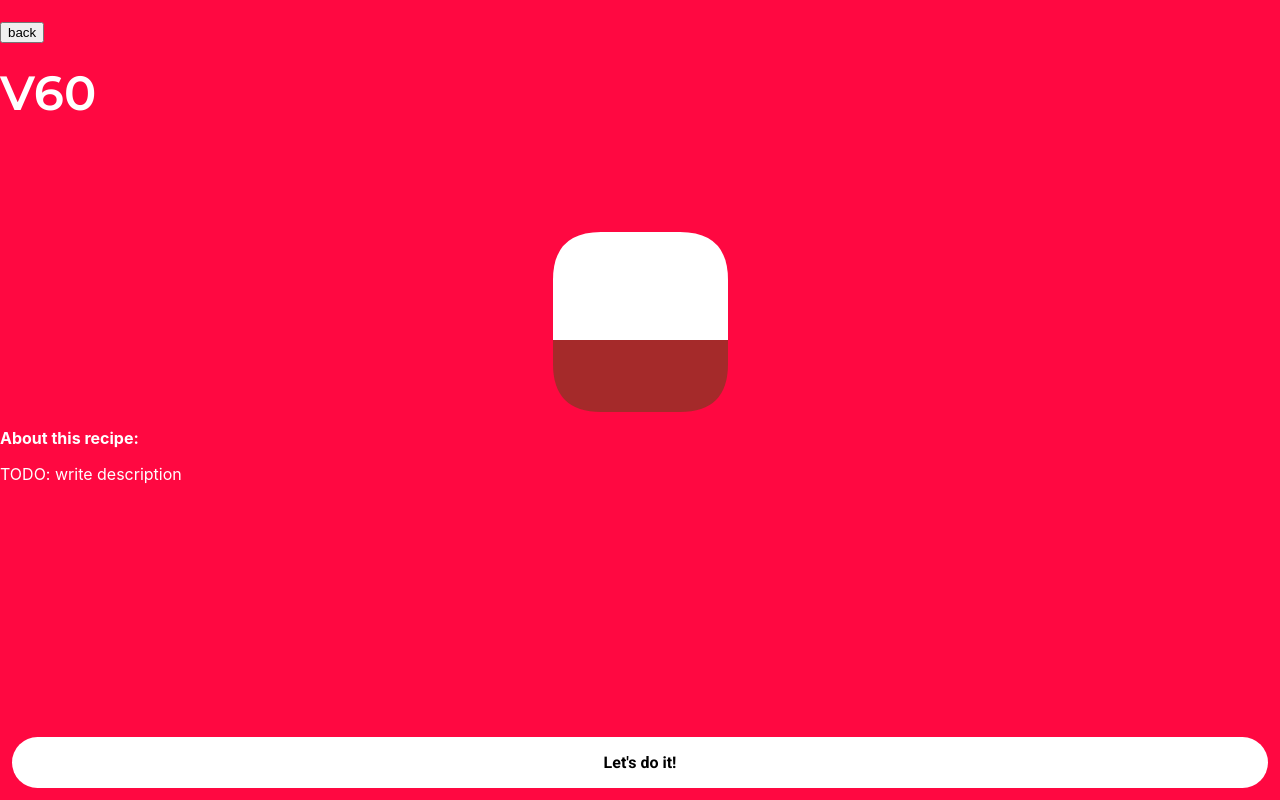
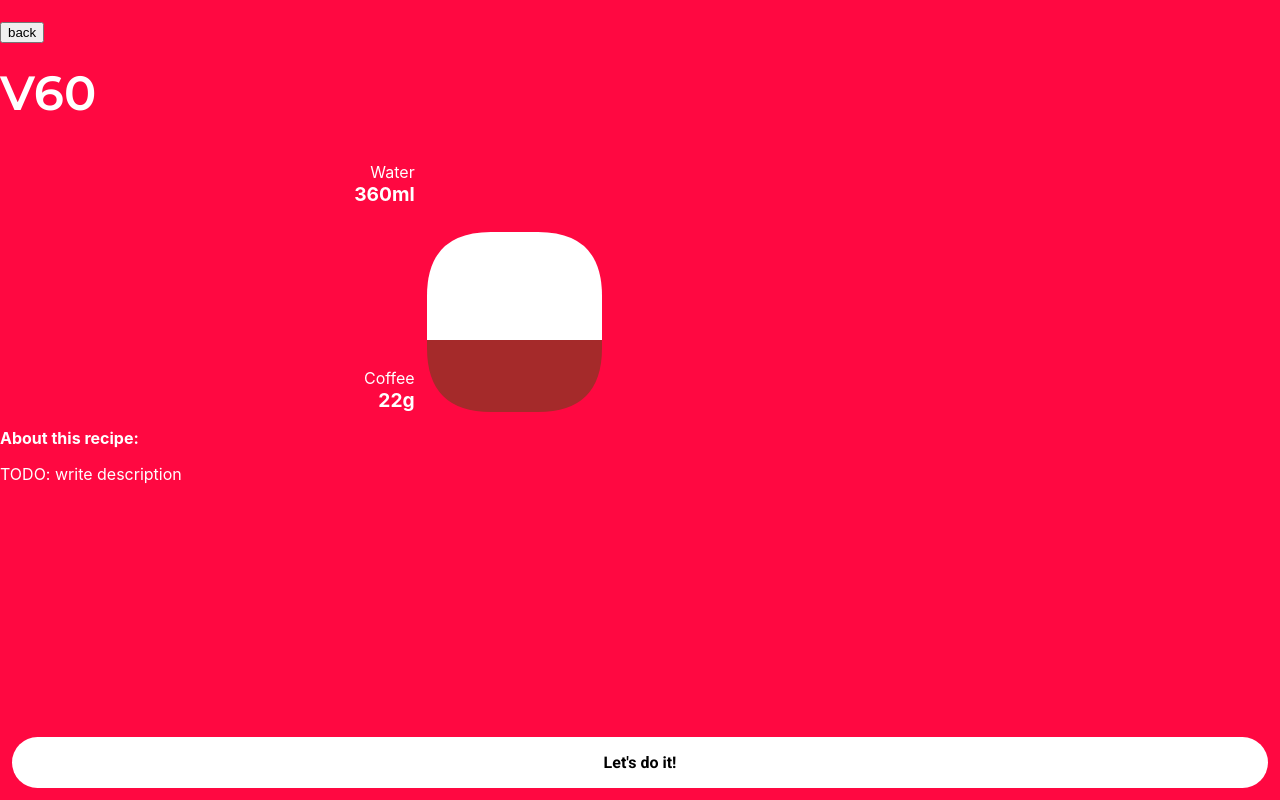
Before and after one commit to nielsrowinbik/qoffeetime, a Next.js app: page /recipe/1 in a window 1280 px wide. Built offline with nearby package versions, Linux system fonts and the light colour scheme.

Commit message:
Add labels that show the values to RatioSlider

```diff
--- a/components/RatioSlider/RatioSlider.tsx
+++ b/components/RatioSlider/RatioSlider.tsx
@@ -1,10 +1,12 @@
 import { FC, useCallback, useRef, useState } from "react";
-
-import { RatioSliderContainer } from "./RatioSliderContainer";
 
 import { useBoundingClientRect } from "../../hooks/use-boundingclientrect";
 
 import { Recipe } from "../../utils/types";
+
+import { RatioSliderContainer as Container } from "./RatioSliderContainer";
+import { RatioSliderValueLabelContainer as LabelContainer } from "./RatioSliderValueLabelContainer";
+import { RatioSliderValueLabel as Label } from "./RatioSliderValueLabel";
 
 type RatioSliderProps = {
     borderRadius?: number;
@@ -17,11 +19,11 @@ type RatioSliderProps = {
 };
 
 export const RatioSlider: FC<RatioSliderProps> = ({
-    borderRadius = 48,
+    borderRadius = 64,
     height = 250,
     minFill = 0.5,
     onChange,
-    recipe: { maxWater, minWater },
+    recipe: { defaultRatio, maxWater, minWater },
     width = 175,
     ...props
 }) => {
@@ -107,7 +109,16 @@ export const RatioSlider: FC<RatioSliderProps> = ({
     const waterHeight = filledHeight - coffeeHeight - borderRadius;
 
     return (
-        <RatioSliderContainer>
+        <Container>
+            <LabelContainer>
+                <Label type="Water" value={value} unit="ml" />
+                <Label
+                    bottomOffset={0}
+                    type="Coffee"
+                    value={(defaultRatio / 1000) * value}
+                    unit="g"
+                />
+            </LabelContainer>
             <svg
                 height={height}
                 width={width}
@@ -166,6 +177,6 @@ export const RatioSlider: FC<RatioSliderProps> = ({
                     />
                 </g>
             </svg>
-        </RatioSliderContainer>
+        </Container>
     );
 };
--- a/components/RatioSlider/RatioSliderContainer.tsx
+++ b/components/RatioSlider/RatioSliderContainer.tsx
@@ -1,7 +1,6 @@
 import styled from "styled-components";
 
 export const RatioSliderContainer = styled.div`
-    display: flex;
-    justify-content: center;
-    position: relative;
+    display: grid;
+    grid-template-columns: 1fr 1fr 1fr;
 `;
--- /dev/null
+++ b/components/RatioSlider/RatioSliderValueLabel.tsx
@@ -0,0 +1,41 @@
+import { FC } from "react";
+import styled from "styled-components";
+
+type UnstyledRatioSliderValueLabelProps = {
+    bottomOffset?: number | string;
+    topOffset?: number | string;
+    type: string;
+    unit: string;
+    value: number;
+};
+
+const UnstyledRatioSliderValueLabel: FC<UnstyledRatioSliderValueLabelProps> = ({
+    type,
+    unit,
+    value,
+    ...props
+}) => (
+    <label {...props}>
+        <span>{type}</span>
+        <span>
+            {Math.round(value)}
+            {unit}
+        </span>
+    </label>
+);
+
+export const RatioSliderValueLabel = styled(UnstyledRatioSliderValueLabel)`
+    align-items: flex-end;
+    bottom: ${({ bottomOffset }) => bottomOffset};
+    display: flex;
+    flex-direction: column;
+    margin-right: 12px;
+    position: absolute;
+    right: 0;
+    top: ${({ topOffset }) => topOffset};
+
+    span:last-child {
+        font-size: 1.2rem;
+        font-weight: 700;
+    }
+`;
--- /dev/null
+++ b/components/RatioSlider/RatioSliderValueLabelContainer.tsx
@@ -0,0 +1,5 @@
+import styled from "styled-components";
+
+export const RatioSliderValueLabelContainer = styled.div`
+    position: relative;
+`;
```
